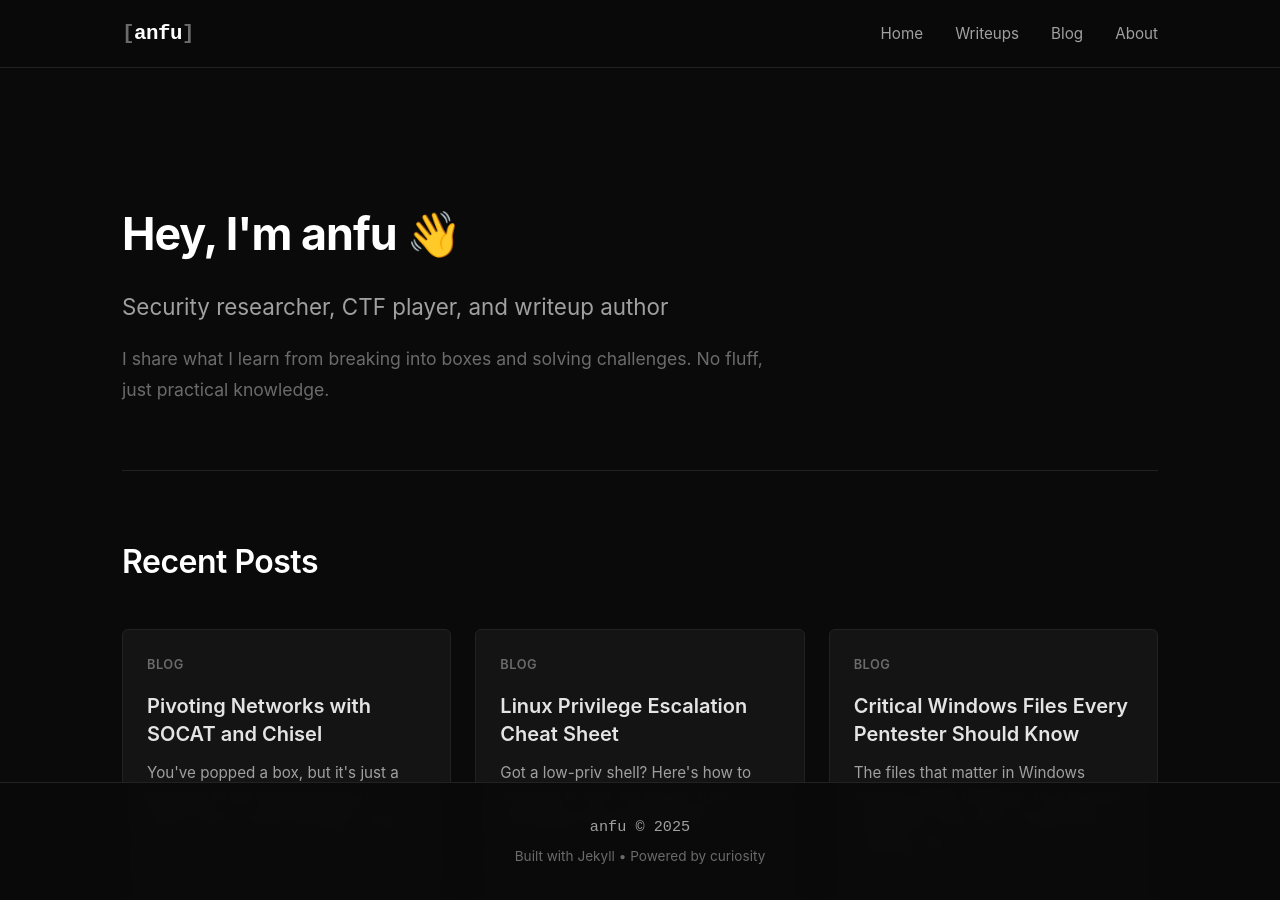
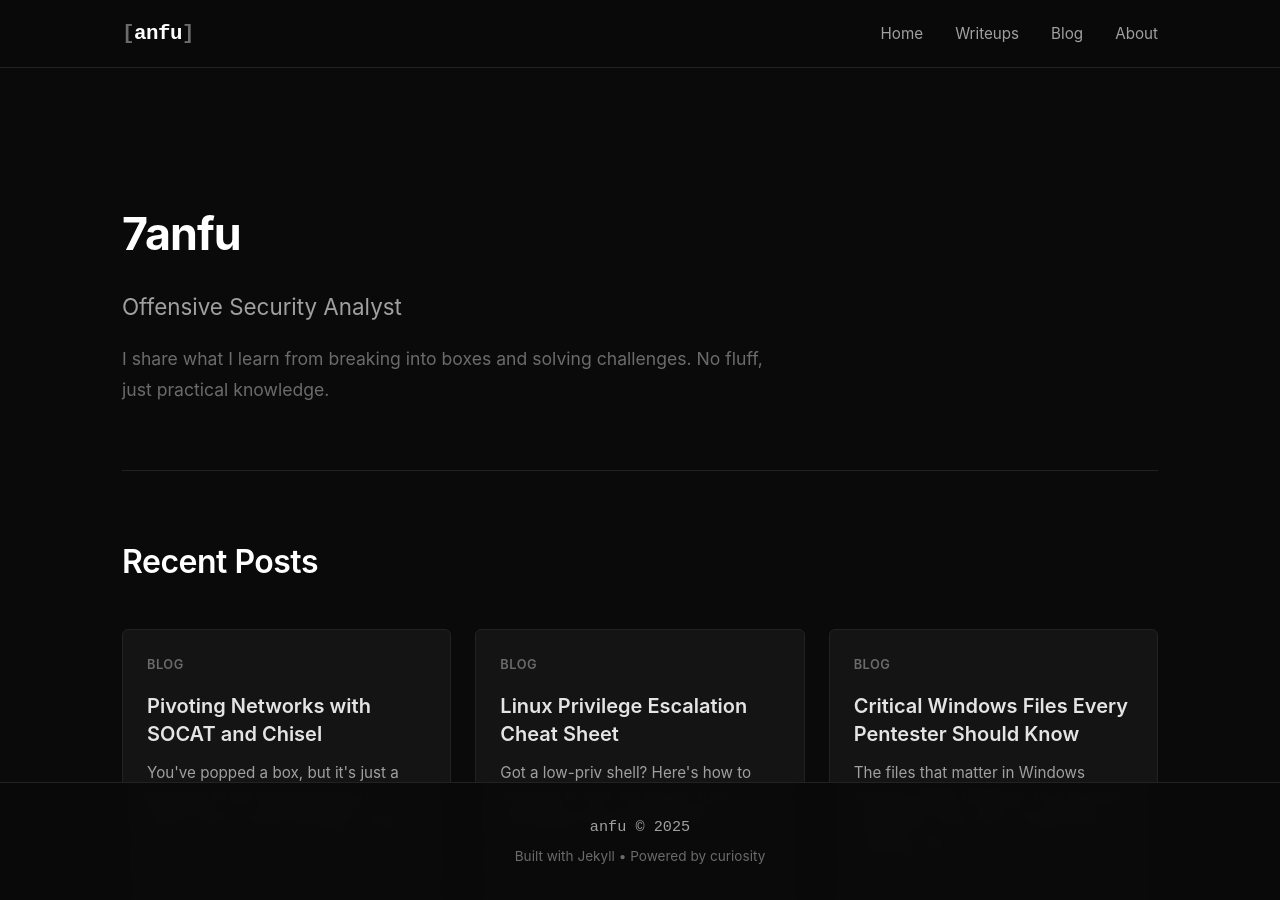
Before and after one commit to 7anfu/7anfu.github.io, a Jekyll site: the page built from index.html, in a window 1280 px wide and 900 px high. Built offline with Jekyll 4.4.1, drawn with Linux system fonts in a browser that asks for light colours.

Commit message:
Update index.html

```diff
--- a/index.html
+++ b/index.html
@@ -4,8 +4,8 @@ title: Home
 ---
 
 <section class="hero">
-    <h1 class="hero-title">Hey, I'm anfu 👋</h1>
-    <p class="hero-subtitle">Security researcher, CTF player, and writeup author</p>
+    <h1 class="hero-title">7anfu</h1>
+    <p class="hero-subtitle">Offensive Security Analyst</p>
     <p class="hero-description">I share what I learn from breaking into boxes and solving challenges. No fluff, just practical knowledge.</p>
 </section>
 
```
